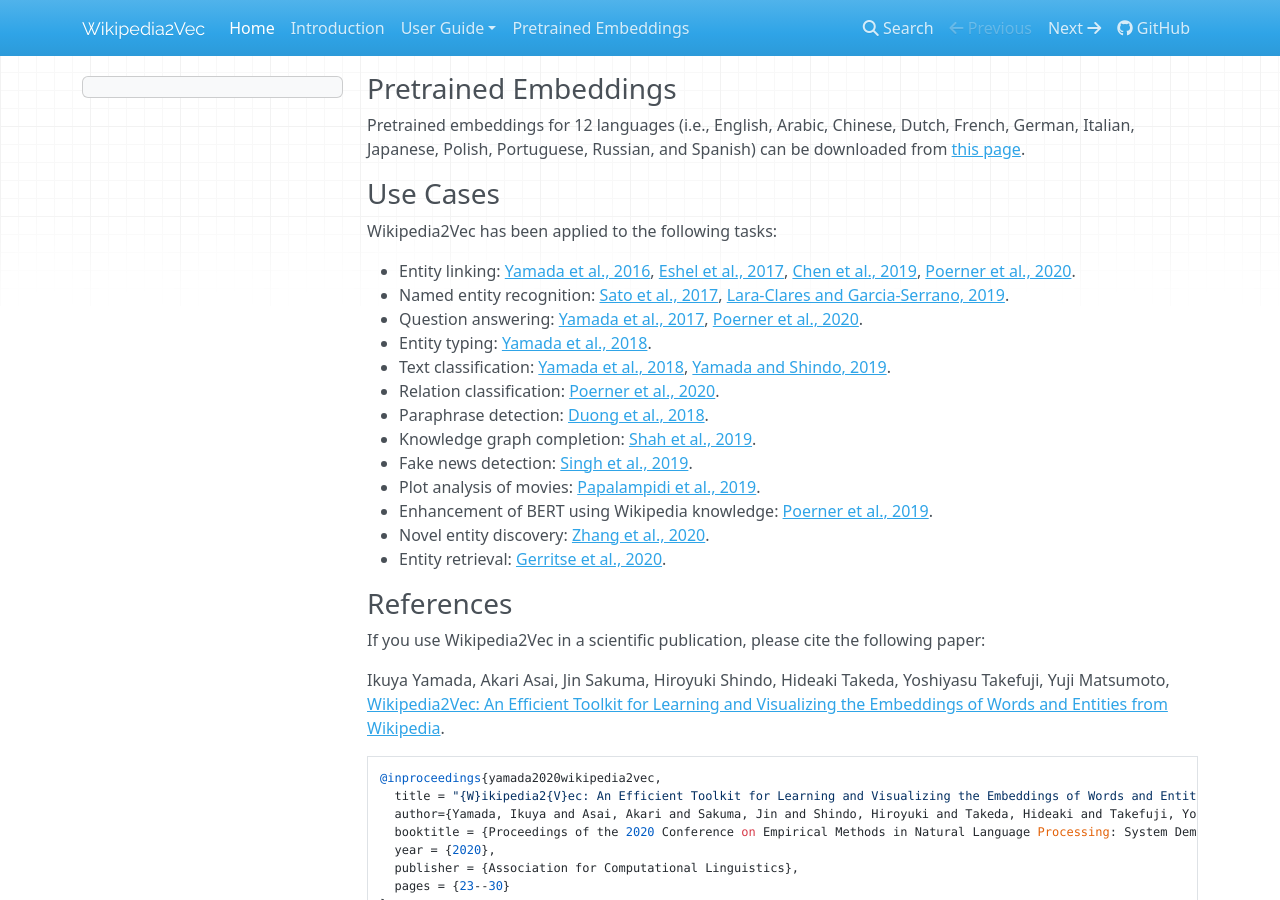
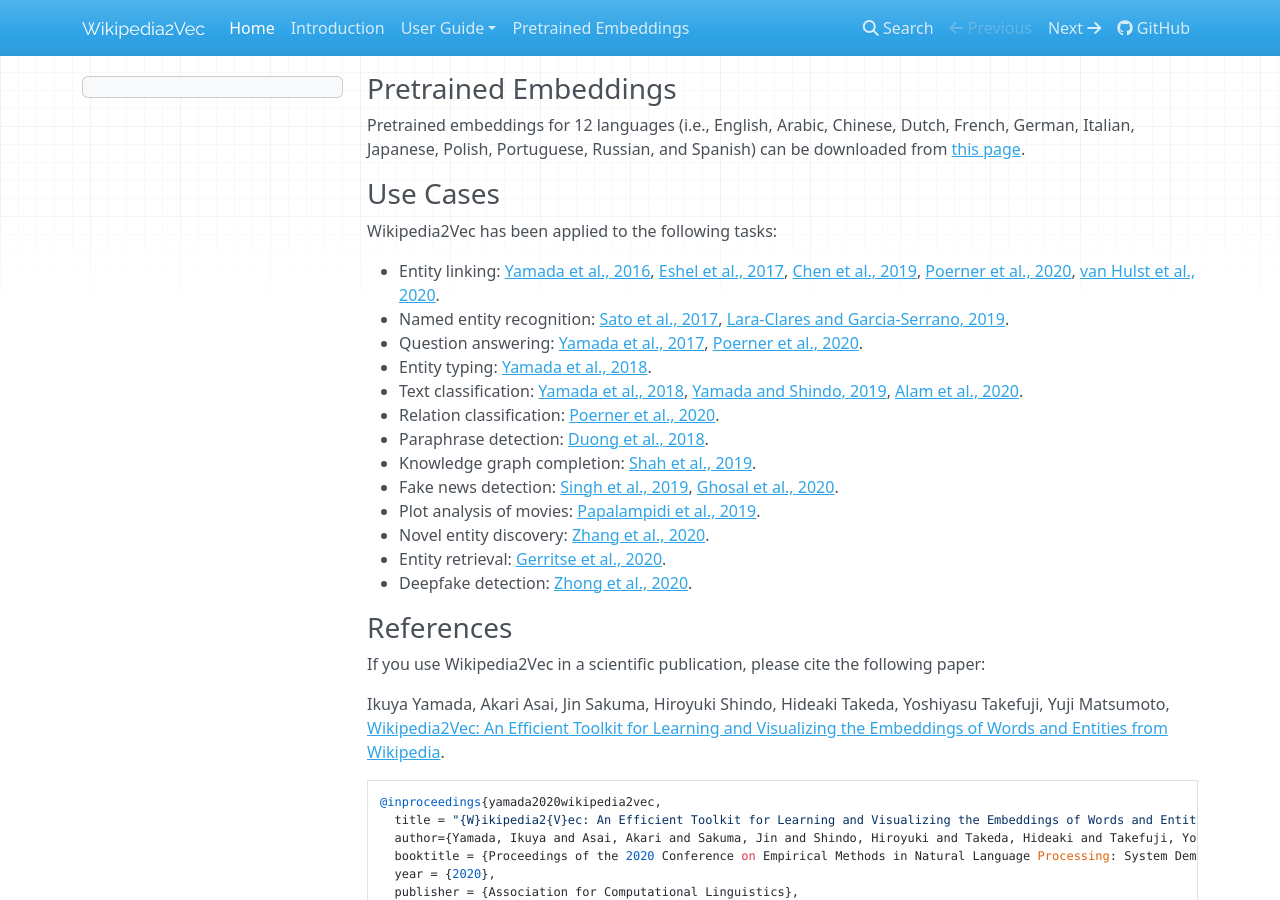
Before and after one commit to wikipedia2vec/wikipedia2vec, an MkDocs documentation site: the page built from docs/index.md, in a window 1280 px wide and 900 px high, scrolled down 471 px. Built offline with MkDocs 1.6.1, drawn with Linux system fonts in a browser that asks for light colours; nearby versions of some CDN libraries; old or Windows-style settings are respelled for this version of MkDocs.

Commit message:
update docs

```diff
--- a/docs/index.md
+++ b/docs/index.md
@@ -23,19 +23,19 @@
 
 Wikipedia2Vec has been applied to the following tasks:
 
-* Entity linking: [Yamada et al., 2016](https://arxiv.org/abs/1601.01343), [Eshel et al., 2017](https://arxiv.org/abs/1706.09147), [Chen et al., 2019](https://arxiv.org/abs/1911.03834), [Poerner et al., 2020](https://arxiv.org/abs/1911.03681).
+* Entity linking: [Yamada et al., 2016](https://arxiv.org/abs/1601.01343), [Eshel et al., 2017](https://arxiv.org/abs/1706.09147), [Chen et al., 2019](https://arxiv.org/abs/1911.03834), [Poerner et al., 2020](https://arxiv.org/abs/1911.03681), [van Hulst et al., 2020](https://arxiv.org/abs/2006.01969).
 * Named entity recognition: [Sato et al., 2017](http://www.aclweb.org/anthology/I17-2017), [Lara-Clares and Garcia-Serrano, 2019](http://ceur-ws.org/Vol-2421/eHealth-KD_paper_6.pdf).
 * Question answering: [Yamada et al., 2017](https://arxiv.org/abs/1803.08652), [Poerner et al., 2020](https://arxiv.org/abs/1911.03681).
 * Entity typing: [Yamada et al., 2018](https://arxiv.org/abs/1806.02960).
-* Text classification: [Yamada et al., 2018](https://arxiv.org/abs/1806.02960), [Yamada and Shindo, 2019](https://arxiv.org/abs/1909.01259).
+* Text classification: [Yamada et al., 2018](https://arxiv.org/abs/1806.02960), [Yamada and Shindo, 2019](https://arxiv.org/abs/1909.01259), [Alam et al., 2020](https://link.springer.com/chapter/10.1007/978-3-030-61244-3_9).
 * Relation classification: [Poerner et al., 2020](https://arxiv.org/abs/1911.03681).
 * Paraphrase detection: [Duong et al., 2018](https://ieeexplore.ieee.org/abstract/document/8606845).
 * Knowledge graph completion: [Shah et al., 2019](https://aaai.org/ojs/index.php/AAAI/article/view/4162).
-* Fake news detection: [Singh et al., 2019](https://arxiv.org/abs/1906.11126).
+* Fake news detection: [Singh et al., 2019](https://arxiv.org/abs/1906.11126), [Ghosal et al., 2020](https://arxiv.org/abs/2010.10836).
 * Plot analysis of movies: [Papalampidi et al., 2019](https://arxiv.org/abs/1908.10328).
-* Enhancement of BERT using Wikipedia knowledge: [Poerner et al., 2019](https://arxiv.org/abs/1911.03681).
 * Novel entity discovery: [Zhang et al., 2020](https://arxiv.org/abs/2002.00206).
 * Entity retrieval: [Gerritse et al., 2020](https://link.springer.com/chapter/10.1007%2F978-3-030-45439-5_7).
+* Deepfake detection: [Zhong et al., 2020](https://arxiv.org/abs/2010.07475).
 
 ### References
 
```
Also changed, not shown: README.md (+4 -4 lines).
